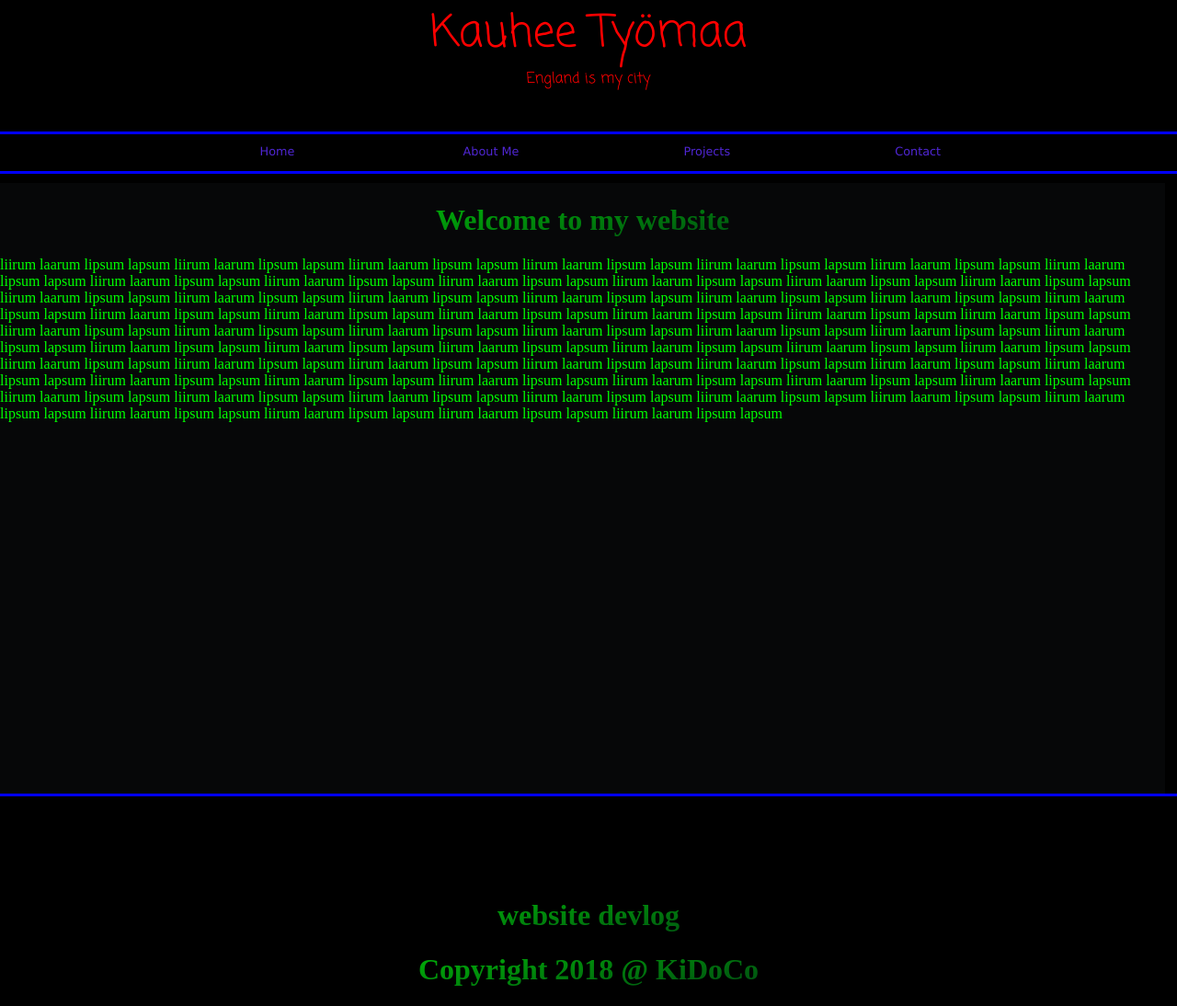
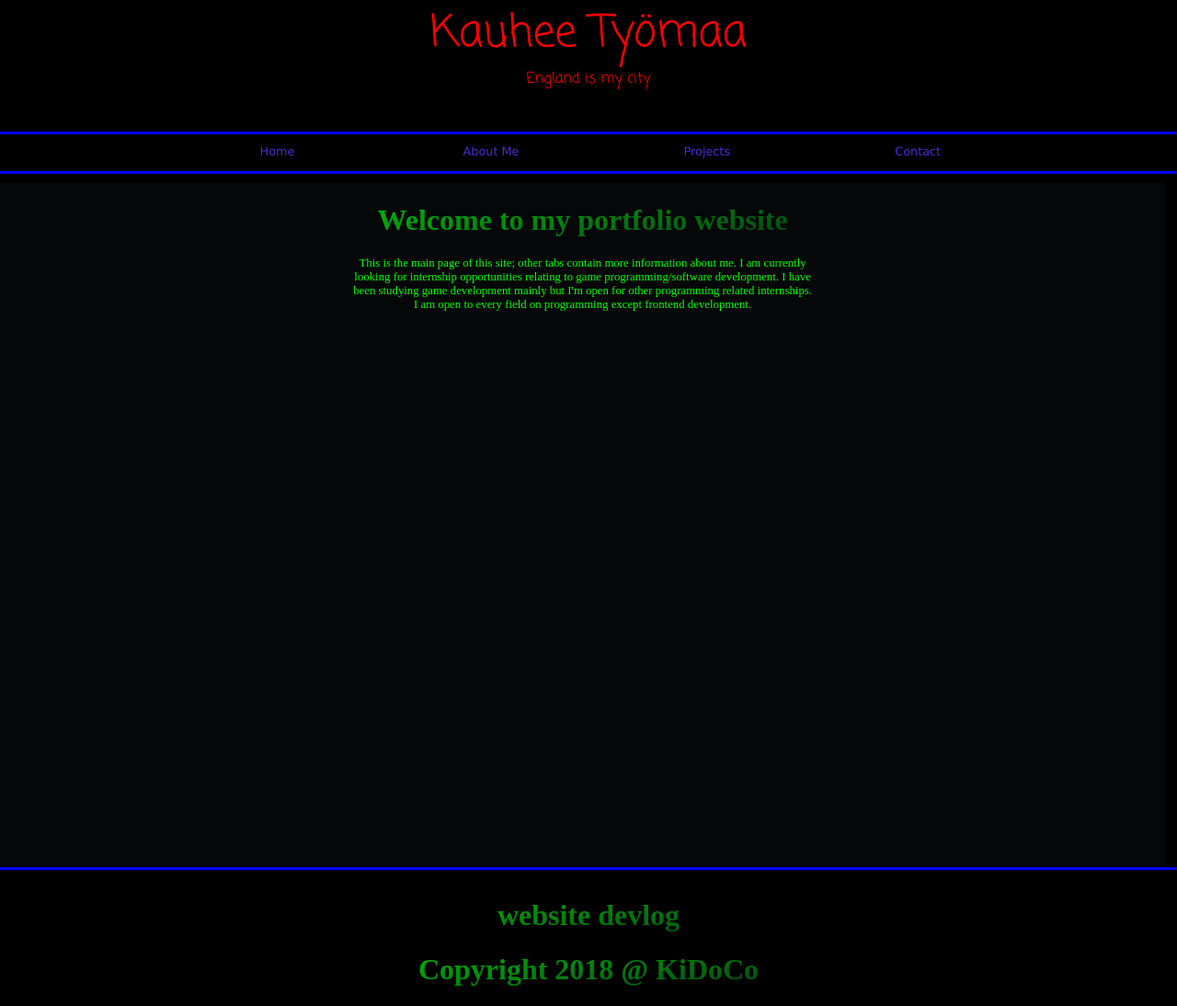
Before and after one commit to KiDoCo/Portfolio, a PHP site: page / in a window 1280 px wide. Shown: the whole page at 92% size. Run offline with PHP 8.4, Linux system fonts and the light colour scheme.

Commit message:
ADD main page and fix file structure -Removed template main page and write conherent text -created separate css files for dropdown -updated devlog

```diff
--- a/HTML/MainPage.html
+++ b/HTML/MainPage.html
@@ -2,22 +2,15 @@
 
 <html>
 <body class="textWindow">
-<h1 style="text-align: center">Welcome to my website</h1>
-	liirum laarum lipsum lapsum liirum laarum lipsum lapsum liirum laarum lipsum lapsum
-	liirum laarum lipsum lapsum liirum laarum lipsum lapsum liirum laarum lipsum lapsum
-	liirum laarum lipsum lapsum liirum laarum lipsum lapsum liirum laarum lipsum lapsum
-		liirum laarum lipsum lapsum liirum laarum lipsum lapsum liirum laarum lipsum lapsum
-	liirum laarum lipsum lapsum liirum laarum lipsum lapsum liirum laarum lipsum lapsum
-	liirum laarum lipsum lapsum liirum laarum lipsum lapsum liirum laarum lipsum lapsum	liirum laarum lipsum lapsum liirum laarum lipsum lapsum liirum laarum lipsum lapsum
-	liirum laarum lipsum lapsum liirum laarum lipsum lapsum liirum laarum lipsum lapsum
-	liirum laarum lipsum lapsum liirum laarum lipsum lapsum liirum laarum lipsum lapsum	liirum laarum lipsum lapsum liirum laarum lipsum lapsum liirum laarum lipsum lapsum
-	liirum laarum lipsum lapsum liirum laarum lipsum lapsum liirum laarum lipsum lapsum
-	liirum laarum lipsum lapsum liirum laarum lipsum lapsum liirum laarum lipsum lapsum	liirum laarum lipsum lapsum liirum laarum lipsum lapsum liirum laarum lipsum lapsum
-	liirum laarum lipsum lapsum liirum laarum lipsum lapsum liirum laarum lipsum lapsum
-	liirum laarum lipsum lapsum liirum laarum lipsum lapsum liirum laarum lipsum lapsum	liirum laarum lipsum lapsum liirum laarum lipsum lapsum liirum laarum lipsum lapsum
-	liirum laarum lipsum lapsum liirum laarum lipsum lapsum liirum laarum lipsum lapsum
-	liirum laarum lipsum lapsum liirum laarum lipsum lapsum liirum laarum lipsum lapsum	liirum laarum lipsum lapsum liirum laarum lipsum lapsum liirum laarum lipsum lapsum
-	liirum laarum lipsum lapsum liirum laarum lipsum lapsum liirum laarum lipsum lapsum
-	liirum laarum lipsum lapsum liirum laarum lipsum lapsum liirum laarum lipsum lapsum
+<h1 style="text-align: center">Welcome to my portfolio website</h1>
+	<div style="text-align: center;font-size: 1vw;margin: 1vh 30vw 0 30vw;">
+		<span>
+		This is the main page of this site; other tabs contain more information about me.
+		I am currently looking for internship opportunities relating to game programming/software development.
+		I have been studying game development mainly but I'm open for other programming related internships.
+		I am open to every field on programming except frontend development.
+	</span>
+
+	</div>
 </body>
 </html>
--- a/Resources/CSS/Container.css
+++ b/Resources/CSS/Container.css
@@ -1,33 +1,3 @@
-
-/* Header banner container */
-.container : header{
-	position : relative;
-	text-align: center;
-	font-family: "Courier New",Helvetica;
-	width: 30%;
-	height: 10%;
-
-}
-/*Universal elements */
-
-
-footer {
-	text-align: center;
-	position: relative;
-	z-index: 2;
-}
-
-
-body {
-
-	margin: 0;
-
-	position:relative;
-	overflow-x: hidden;
-	background-color : black;
-	z-index: 1;
-}
-
 
 .TextBackground{
 
@@ -47,7 +17,7 @@ body {
 #glcontainer{
 
 	grid-row-start: 1;
-	grid-row-end : 8;
+	grid-row-end : 9;
 	background-color: #000000;
 	grid-column-start : 1;
 	grid-column-end: 7;
@@ -70,7 +40,7 @@ body {
 #textWindow{
 
 	grid-row-start: 3;
-	grid-row-end : 8;
+	grid-row-end : 9;
 	grid-column-start : 1;
 	grid-column-end: 6;
 	overflow-y:auto;
@@ -80,155 +50,7 @@ body {
 }
 
 
-#dropdown ul { margin: 0; padding: 0; list-style: none;}
 
-#dropdown li { margin: 0; padding: 0;}
-
-#dropdown a { margin: 0; padding: 0;text-decoration: none;}
-
-#dropdown {
-
-	font-family: Verdana;
-	height: 100%;
-	background-color: #000000;
-	box-shadow: 0px 1px 1.5px rgba(0,0,0,.2);
-	margin: auto;
-	/*Grid settings */
-	grid-column-start: 1;
-	grid-column-end: 5;
-	grid-row-start: 1;
-	grid-row-end: 2;
-	width: 100vw;
-	/* Text settings*/
-	font-size : 1vw;
-	line-height: normal;
-	text-align: center;
-
-	/*Border settings */
-	border : solid;
-	border-color : #0000FF;
-	border-right: none;
-	border-left: none;
-
-}
-
-
-#dropdown > ul {
-    text-align:center;
-	position:relative;
-	padding: 0.2vw;
-}
-
-#dropdown > ul > li {
-
-    display:inline-block;
-
-    margin-left: 2vw;
-
-    position: relative;
-
-}
-
-
-
-#dropdown > ul > li > a {
-
-
-    line-height: 4vh;		/* This bit chances the size of the text on the main heading */
-	color: rgba(95, 46, 255, 0.829);
-    padding:  1vw 6vw;		/* This is the padding between the different titles */
-
-    transition: color .15s;
-
-}
-
-#dropdown > ul ul > li > a > span {
-
-	color: rgba(95, 46, 255, 0.829);
-	font-size: 1vw;
-	overflow:hidden;
-	white-space: nowrap;
-}
-
-#dropdown > ul ul > li > a > span:hover
-{
-	-webkit-text-fill-color: #00FF00;
-
-}
-
-#dropdown > ul > li > a:hover {color: #00FF00; }
-
-#dropdown > ul > li > a { text-decoration : none;}
-
-#dropdown > ul > li > ul { /*Dropdown effect window */
-
-    opacity: 0;
-
-    visibility: hidden;
-
-    padding: 1vh 0 1vh 0;
-
-    background-color: #000000;
-
-    text-align: left;
-
-    position: absolute;
-
-    top: 2vh;
-
-    left: 5vw;
-
-    width: 3vw;
-
-	transition: all .6s .2s;
-
-	border-radius: 10px;
-
-
-
-}
-
-#dropdown > ul > li:hover > ul {
-
-    opacity: 1;
-
-    top: 5vh;
-	width : 12vw;
-	background-color : #000000;
-    visibility: visible;
-
-}
-
-#dropdown > ul > li > ul:before{
-
-    content: '';
-
-    display: inline-block;
-
-    border-width: 2vw;
-
-    left: 5vw;
-
-    margin-left: -10px;
-
-}
-
-#dropdown ul ul > li{
-
-    font-family: Verdana, 'Lucida Grande';
-
-	font-size : 1vw;
-	top: -2vh;
-    padding: 1vh 1vw 1vh 1vw;
-
-    display: block;
-
-	position: relative;
-    transition: background-color .1s;
-
-}
-
-#dropdown > ul ul > li > a { text-decoration : none;}
 
 
 @keyframes asdf{
--- a/Resources/CSS/Devlog.css
+++ b/Resources/CSS/Devlog.css
@@ -8,3 +8,8 @@ span {
 	color: Red;
 	font-size: 32px;
 }
+
+body
+{
+	background-color: black;
+}
--- /dev/null
+++ b/Resources/CSS/Dropdown.css
@@ -0,0 +1,149 @@
+#dropdown ul { margin: 0; padding: 0; list-style: none;}
+
+#dropdown li { margin: 0; padding: 0;}
+
+#dropdown a { margin: 0; padding: 0;text-decoration: none;}
+
+#dropdown {
+
+	font-family: Verdana;
+	height: 100%;
+	background-color: #000000;
+	box-shadow: 0px 1px 1.5px rgba(0,0,0,.2);
+	margin: auto;
+	/*Grid settings */
+	grid-column-start: 1;
+	grid-column-end: 5;
+	grid-row-start: 1;
+	grid-row-end: 2;
+	width: 100vw;
+	/* Text settings*/
+	font-size : 1vw;
+	line-height: normal;
+	text-align: center;
+
+	/*Border settings */
+	border : solid;
+	border-color : #0000FF;
+	border-right: none;
+	border-left: none;
+
+}
+
+
+#dropdown > ul {
+    text-align:center;
+	position:relative;
+	padding: 0.2vw;
+}
+
+#dropdown > ul > li {
+
+    display:inline-block;
+
+    margin-left: 2vw;
+
+    position: relative;
+
+}
+
+
+
+#dropdown > ul > li > a {
+
+
+    line-height: 4vh;		/* This bit chances the size of the text on the main heading */
+	color: rgba(95, 46, 255, 0.829);
+    padding:  1vw 6vw;		/* This is the padding between the different titles */
+
+    transition: color .15s;
+
+}
+
+#dropdown > ul ul > li > a > span {
+
+	color: rgba(95, 46, 255, 0.829);
+	font-size: 1vw;
+	overflow:hidden;
+	white-space: nowrap;
+}
+
+#dropdown > ul ul > li > a > span:hover
+{
+	-webkit-text-fill-color: #00FF00;
+
+}
+
+#dropdown > ul > li > a:hover {color: #00FF00; }
+
+#dropdown > ul > li > a { text-decoration : none;}
+
+#dropdown > ul > li > ul { /*Dropdown effect window */
+
+    opacity: 0;
+
+    visibility: hidden;
+
+    padding: 1vh 0 1vh 0;
+
+    background-color: #000000;
+
+    text-align: left;
+
+    position: absolute;
+
+    top: 2vh;
+
+    left: 5vw;
+
+    width: 3vw;
+
+	transition: all .6s .2s;
+
+	border-radius: 10px;
+
+
+
+}
+
+#dropdown > ul > li:hover > ul {
+
+    opacity: 1;
+
+    top: 5vh;
+	width : 12vw;
+	background-color : #000000;
+    visibility: visible;
+
+}
+
+#dropdown > ul > li > ul:before{
+
+    content: '';
+
+    display: inline-block;
+
+    border-width: 2vw;
+
+    left: 5vw;
+
+    margin-left: -10px;
+
+}
+
+#dropdown ul ul > li{
+
+    font-family: Verdana, 'Lucida Grande';
+
+	font-size : 1vw;
+	top: -2vh;
+    padding: 1vh 1vw 1vh 1vw;
+
+    display: block;
+
+	position: relative;
+    transition: background-color .1s;
+
+}
+
+#dropdown > ul ul > li > a { text-decoration : none;}
--- a/Resources/CSS/GLWindow.css
+++ b/Resources/CSS/GLWindow.css
@@ -6,3 +6,20 @@ video
 {
 	display: none;
 }
+
+footer {
+	text-align: center;
+	position: relative;
+	z-index: 2;
+}
+
+
+body {
+
+	margin: 0;
+
+	position:relative;
+	overflow-x: hidden;
+	background-color : black;
+	z-index: 1;
+}
--- a/index.html
+++ b/index.html
@@ -9,11 +9,12 @@
 <meta name="Keywords" content="html,CSS,Javascript, Three.js, jQuery,KiDoCo,Portfolio,Kajaani,Coder,Programmer,Joonas,Tuominen,Portfolio">
 <meta name="robots" content="noindex">
 <meta name="google-site-verification" content="g40bivj-CQ5e4OEg-TY2N9mec2MZq_Ul1hAY7osif04" />
-<meta name="viewport" content="width=device-width, initial-scale=1">
+<meta name="viewport" content="width=device-width,heigth=device-height, initial-scale=1">
 <title>Portfolio</title>
 <link rel="icon" href="./Resources/Images/testbutton.jpg">
 <link href="./Resources/CSS/Remove.css" rel='stylesheet'></link>
 <link href='https://fonts.googleapis.com/css?family=Coming Soon' rel='stylesheet'>
+<link href="./Resources/CSS/Dropdown.css" rel="stylesheet">
 <link href="./Resources/CSS/ImageTextOverlay.css" type="text/css"rel="stylesheet">
 <link href="./Resources/CSS/Container.css" rel="stylesheet">
 <link href="./Resources/CSS/GLWindow.css" rel="stylesheet">
@@ -89,7 +90,7 @@ Content-Type: "text/plain";
 
 <footer>
 		<div style = "Position: relative;">
-		<h1><a href="Devlog.html"> website devlog </a></h1>
+		<h1><a href="HTML/Devlog.html"> website devlog </a></h1>
 		<h1>Copyright 2018 @ KiDoCo </h1>
 	</div>
 </footer>
```
Also changed, not shown: HTML/Devlog.html (+13 -5 lines).
